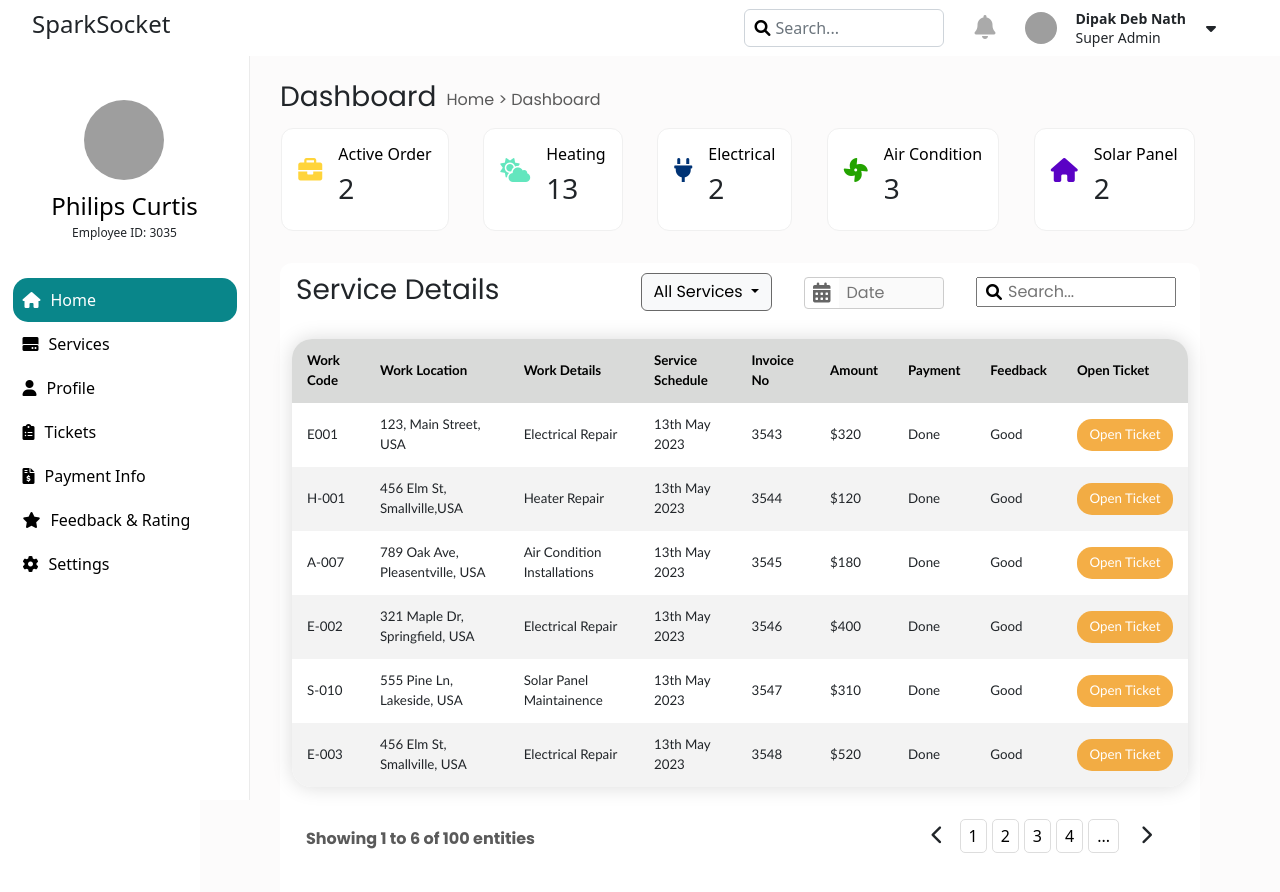
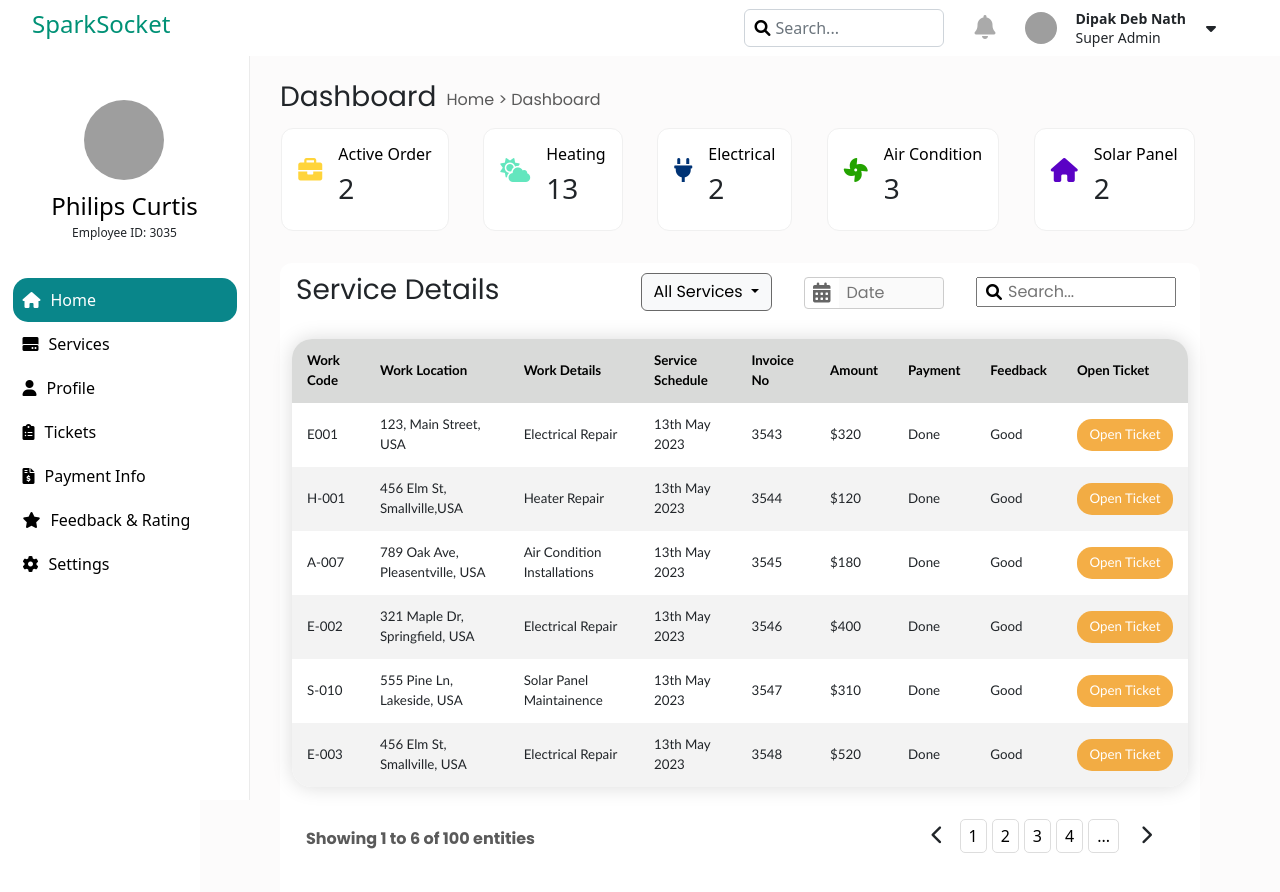
Before and after one commit to GlenPerera/Zelora-Assignment, a plain HTML site: page index.html in a window 1280 px wide. Drawn offline with nearby package versions, Linux system fonts and the light colour scheme; grey boxes are pictures that could not be loaded.

Commit message:
Added the color for the navbar text

```diff
--- a/style.css
+++ b/style.css
@@ -18,6 +18,7 @@ body {
 
 .navbar h4 {
   margin-left: 2rem;
+  color: #009176;
 }
 
 main {
```
